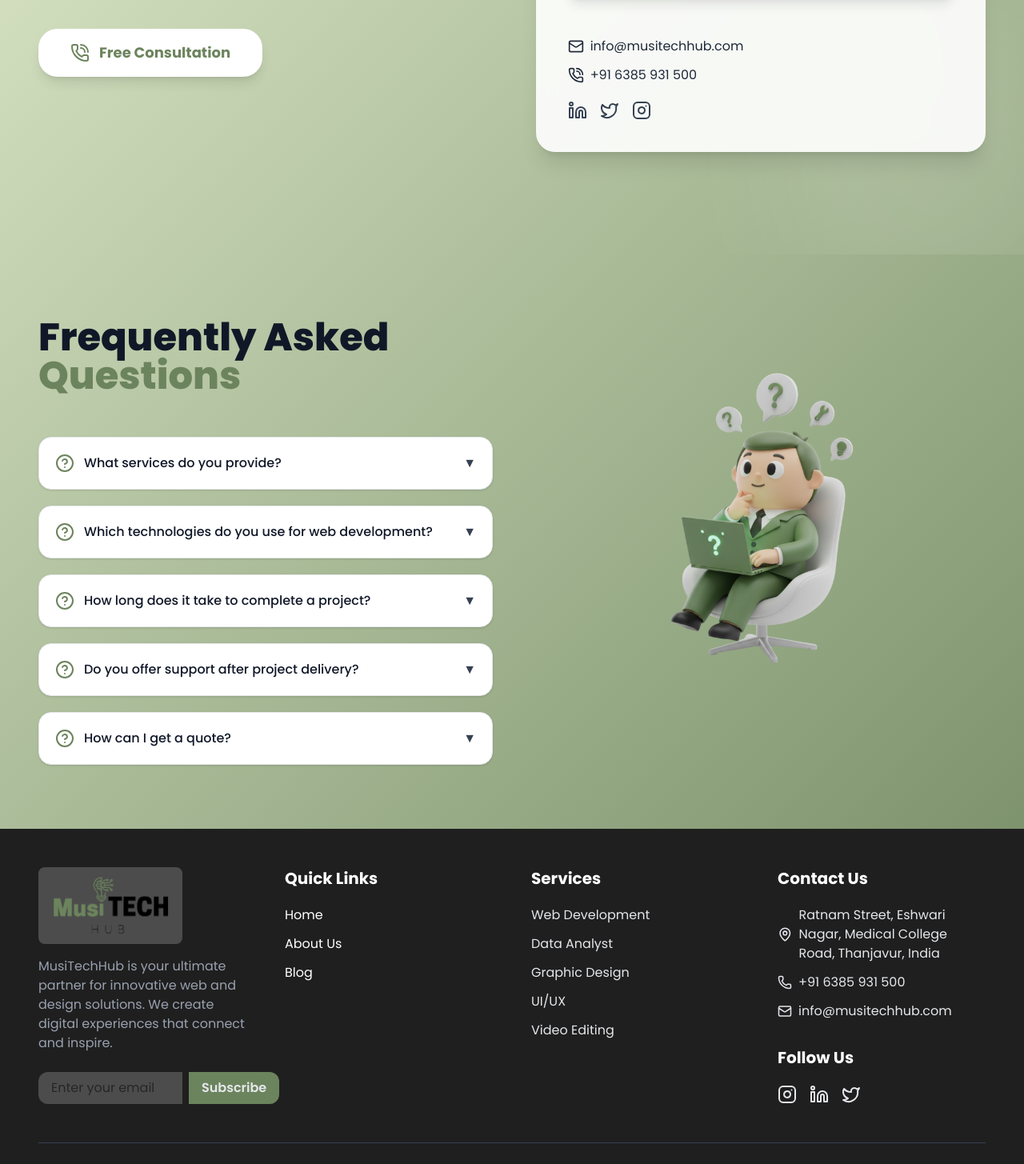
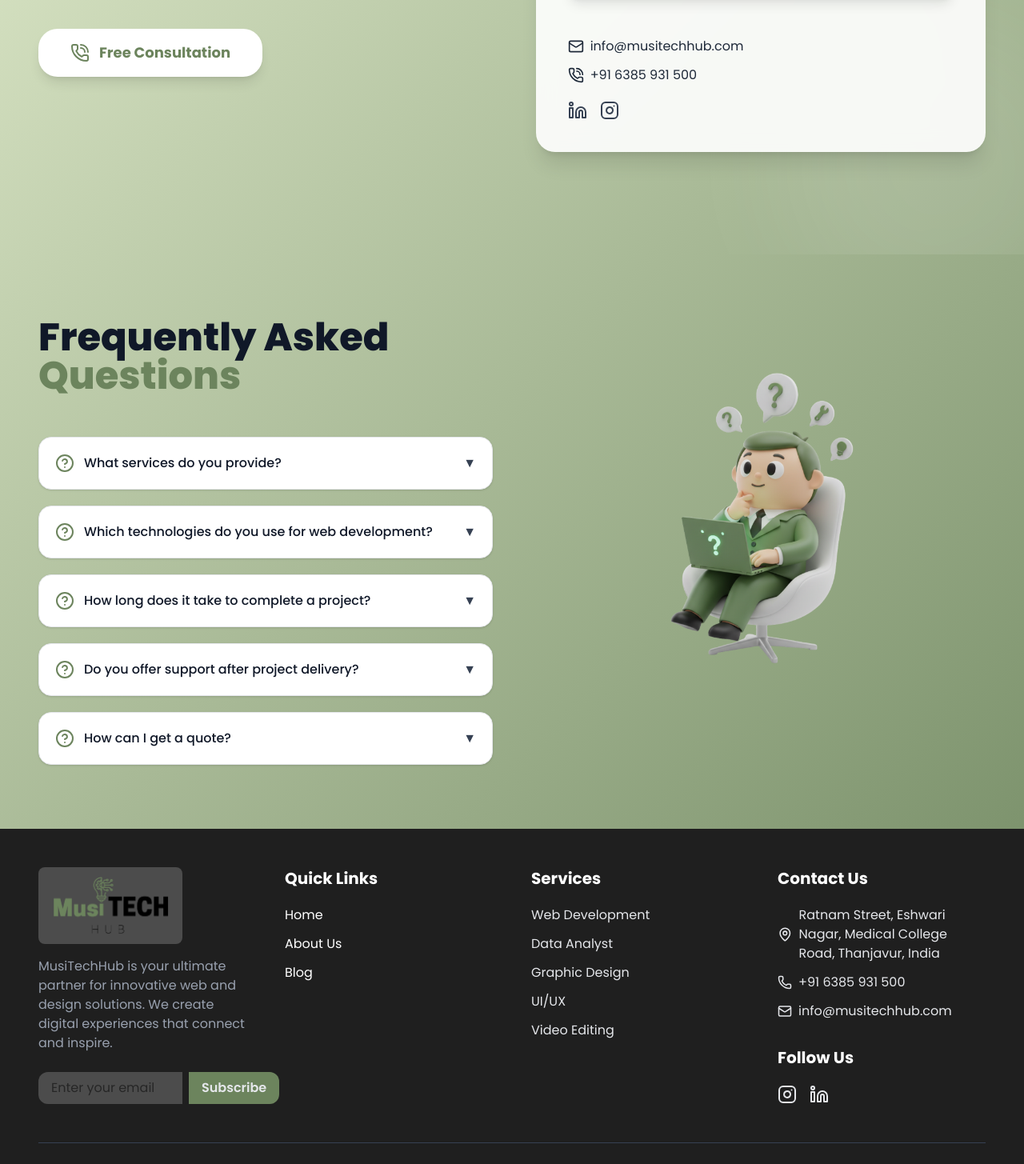
Before and after one commit to Muthu4558/MUSI, a React (Vite) app in the folder client/: page / in a window 1280 px wide. Shown: the part 2924-4379 px from the top of the page at 80% size. Built offline with nearby package versions, Linux system fonts and the light colour scheme.

Commit message:
only 3 images pending

```diff
--- a/client/src/components/CTASection.jsx
+++ b/client/src/components/CTASection.jsx
@@ -158,7 +158,7 @@
             </p>
             <div className="flex items-center gap-4 mt-2">
               <a href="#" className="text-gray-700 hover:text-[#6c845d]"><Linkedin size={24} /></a>
-              <a href="#" className="text-gray-700 hover:text-[#6c845d]"><Twitter size={24} /></a>
+              {/* <a href="#" className="text-gray-700 hover:text-[#6c845d]"><Twitter size={24} /></a> */}
               <a href="#" className="text-gray-700 hover:text-[#6c845d]"><Instagram size={24} /></a>
             </div>
           </div>
--- a/client/src/components/Footer.jsx
+++ b/client/src/components/Footer.jsx
@@ -113,9 +113,9 @@
             <a href="https://linkedin.com" target="_blank" rel="noopener noreferrer">
               <Linkedin size={24} className="hover:text-[#6c845d] transition-colors" />
             </a>
-            <a href="https://x.com" target="_blank" rel="noopener noreferrer">
+            {/* <a href="https://x.com" target="_blank" rel="noopener noreferrer">
               <Twitter size={24} className="hover:text-[#6c845d] transition-colors" />
-            </a>
+            </a> */}
           </div>
         </div>
 
```
